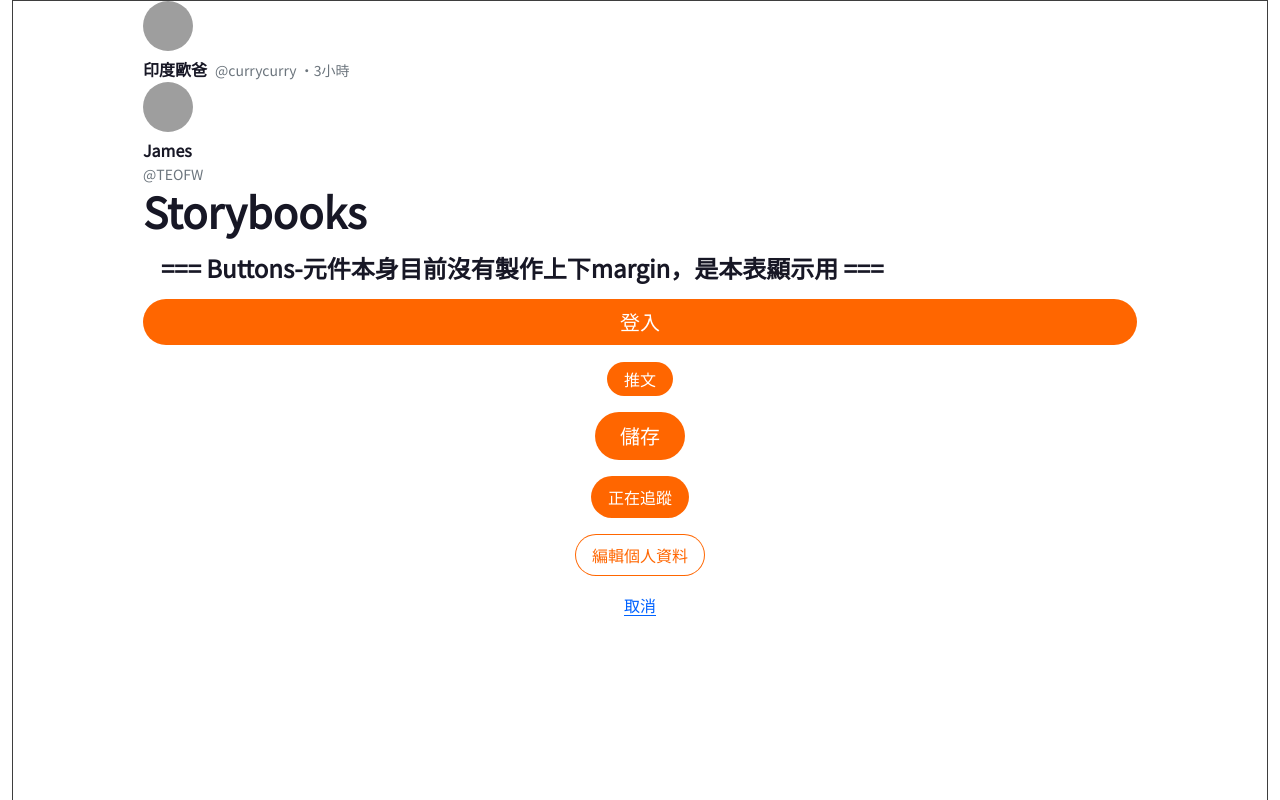
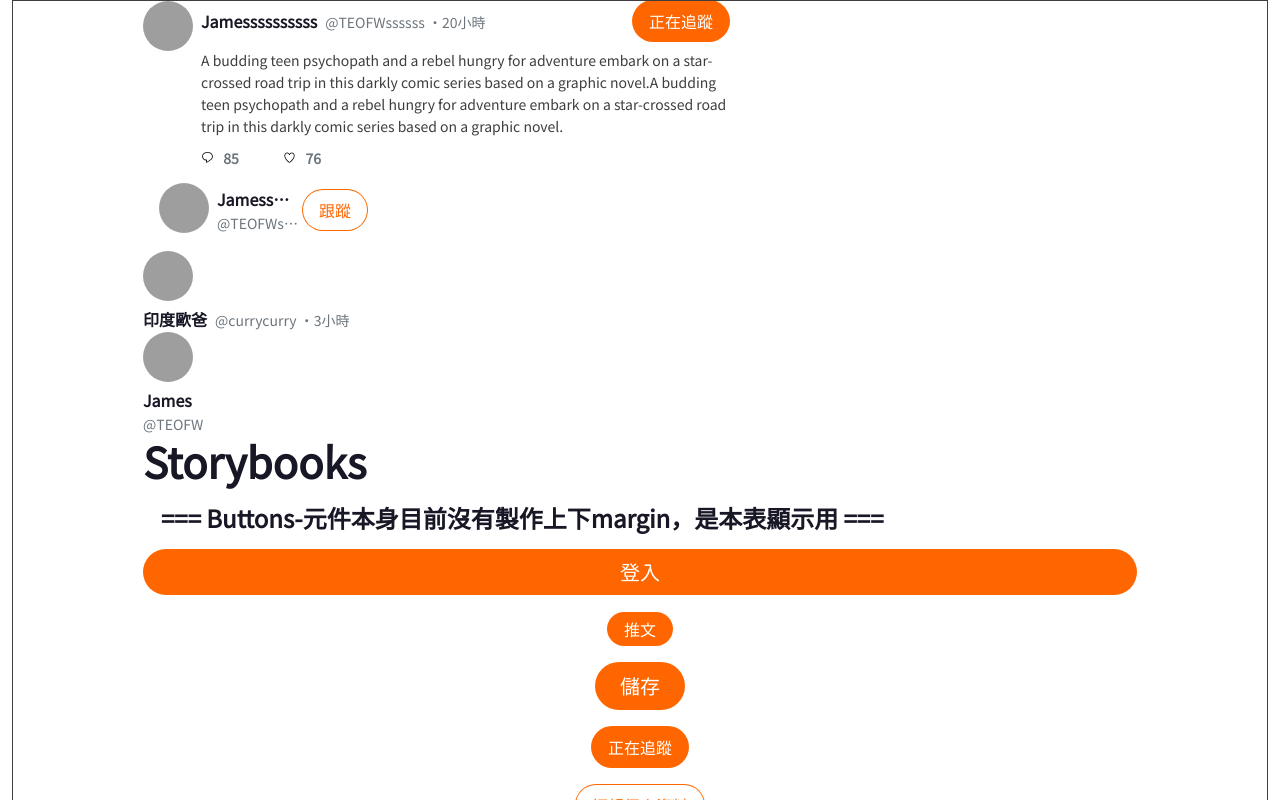
Before and after one commit to leemengyun/ac_twitter_frontend, a React (Create React App) app: page / in a window 1280 px wide. Built offline with nearby package versions, Linux system fonts and the light colour scheme; grey boxes are pictures that could not be loaded.

Commit message:
add TweetCard component

```diff
--- a/src/components/SecLeftNev.jsx
+++ b/src/components/SecLeftNev.jsx
@@ -19,7 +19,7 @@
             <div className='menu-link'>
               <div className='menu-link-items'>
                 <Link to='/main' >
-                  <span className='nav-icon icon-home'></span>
+                  <span className='nav-icon icon-home '></span>
                   首頁
                 </Link>
                 <Link to='/profile' >
--- a/src/pages/storybooks/StoryBookPage.jsx
+++ b/src/pages/storybooks/StoryBookPage.jsx
@@ -6,6 +6,8 @@
 import '../../scss/components/storyBookPage.scss';
 import Defaultavatar from '../../assets/images/icon/avatar.svg'
 import Url from '../../assets/images/icon/chat.svg'
+import like from '../../assets/images/icon/like-filled.svg'
+import reply from '../../assets/images/icon/reply.svg'
 const LayoutNav = () => {
 
 
@@ -17,7 +19,7 @@
           <img
             src={imgURL || Default}
             alt='userAvatar'
-            className='user_avatar'
+            className='user-avatar'
           />
         </div>
       </>
@@ -26,32 +28,176 @@
 
   const TweetUserName3 = ({name, account , time})=>{
     return (
-      <>
-        <div className='tweet_username_3'>
-          <span className='user_name'>{name}</span>
-          <span className='user_account'>@{account}</span>
-          <span className='user_time'> ·{time}小時</span>
+        <div className='tweet-username-3'>
+          <span className='user-name'>
+            {name}
+          </span>
+          <span className='user-account'>
+            @{account}
+          </span>
+          <span className='user-time'> ·{time}小時</span>
         </div>
-      </>
     )
   }
 
   const TweetUserName2 = ({name, account})=>{
     return (
-      <>
-        <div className='tweet_username_2'>
-          <span className='user_name'>{name}</span>
-          <span className='user_account'>@{account}</span>
+        <div className='tweet-username-2'>
+          <span className='user-name'>
+            {name}
+          </span>
+          <span className='user-account'>
+            @{account}
+          </span>
         </div>
-      </>
     )
   }
 
+  const TweetIconCount =({likeCount,replyCount}) => {
+    return(
+      <div className='tweet-card-icon-count'>
+          <div className='tweet-card-reply-count'>
+            <img src={reply} alt='reply' className='reply-icon'
+            />
+            <span className='tweet-count'>
+              {replyCount}
+            </span>
+          </div>
+          <div className='tweet-card-like-count'>
+           <img src={like} alt='like' className='like-icon'
+           />
+          <span className='tweet-count'>
+            {likeCount}
+          </span>
+        </div>
+      </div>
+    )
+  }
+
+  const user = {
+      name: 'Jamessssssssss',
+      id: 1,
+      account:'TEOFWssssss',
+      time:20,
+      imgUrl:'https://pyxis.nymag.com/v1/imgs/4cd/212/81283ed5194911027fd285de7b326616f0-04-end-of-the-world.rsocial.w1200.jpg',
+      description:"A budding teen psychopath and a rebel hungry for adventure embark on a star-crossed road trip in this darkly comic series based on a graphic novel.A budding teen psychopath and a rebel hungry for adventure embark on a star-crossed road trip in this darkly comic series based on a graphic novel.",
+      likeCount: 76,
+      replyCount: 85,
+      otherUser:{
+        id:2,
+        name: 'Alyssa',
+        account: 'TEOFW'
+      }
+    }
 
 
+const TweetCardBasic = ({...props})=>{
+
+  return (
+    <div className='tweet-card-basic'>
+      <UserAvatar imgURL={props.imgUrl}
+      />
+      <div className='tweet-card-left-info'>
+      <TweetUserName3
+        name={props.name}
+        account={props.account}
+        time={props.time}
+      />
+        <p className='tweet-card-basic-description'>
+          {props.description}
+        </p>
+        <TweetIconCount
+          likeCount={props.likeCount}
+          replyCount={props.replyCount}
+        />
+      </div>
+    </div>
+  )
+}
+
+//自己的回覆 卡片名自己 回覆名別人
+//別人的回覆 卡片名別人 回覆名tweet用戶
+//username id description account date time count avatar
+//reply other user : name account description time avatar
+
+const TweetCardReply = ({...props})=>{
+  return (
+   <div className='tweet-card-basic'>
+      <UserAvatar imgURL={props.imgUrl}
+      />
+      <div className='tweet-card-left-info'>
+        <TweetUserName3
+          name={props.name}
+          account={props.account}
+          time={props.time}
+        />
+        <p className='tweet-card-basic-reply'>
+          回覆
+          <span className='reply-user-account'>
+           @{props.otherUser.account}
+          </span>
+        </p>
+        <p className='tweet-card-basic-description'>
+          {props.description}
+        </p>
+      </div>
+    </div>
+  )
+}
+
+const TweetCardfollowing = ({...props})=> {
+  return (
+     <div className='tweet-card-basic'>
+      <UserAvatar imgURL={props.imgUrl}
+      />
+      <div className='tweet-card-left-info'>
+        <div className='tweet-card-name-btn'>
+          <TweetUserName3
+            name={props.name}
+            account={props.account}
+            time={props.time}
+          />
+          <span className='tweet-card-btn'>
+            <button className='button-md button-m active' type='submit'>
+              正在追蹤
+            </button>
+          </span>
+        </div>
+        <p className='tweet-card-basic-description'>
+          {props.description}
+        </p>
+        <TweetIconCount
+          likeCount={props.likeCount}
+          replyCount={props.replyCount}
+        />
+      </div>
+    </div>
+  )
+}
+//點擊tweet 跳出reply list 資料{該推文的user,reply:{usersInfo}}
+
+const FollowCardList = ()=>{
+  return (
+    <div className='follow-card'>
+      <UserAvatar
+        Default={Defaultavatar}
+        imgURL={'https://pyxis.nymag.com/v1/imgs/4cd/212/81283ed5194911027fd285de7b326616f0-04-end-of-the-world.rsocial.w1200.jpg'}
+      />
+      <TweetUserName2
+        name={'Jamessssss'}
+        account={'TEOFWsssss'}
+      />
+      <button className='button-md button-m' type='submit'>
+              跟蹤
+      </button>
+    </div>
+  )
+}
   return (
     <>
       <div className='storybook-layout'>
+        <TweetCardfollowing {...user}/>
+      <FollowCardList />
     <UserAvatar
         Default={Defaultavatar}
         imgURL={' https://media.licdn.com/dms/image/D5603AQGmA1K4ud_M1g/profile-displayphoto-shrink_400_400/0/1675331260718?e=1691625600&v=beta&t=eR4xDwl0gMzApYrYmf92cOOy8575nA9mrUlZZxvb2Ys'}
--- a/src/scss/core/_basic.scss
+++ b/src/scss/core/_basic.scss
@@ -202,32 +202,126 @@
   margin-bottom: var(--margin-l);
 }
 //tweet s component
-.user_avatar {
-  width: 50px;
-  height: 50px;
-  border-radius: 50%;
-  object-fit: cover;
+.avatar{
+  margin-right: 8px;
+  & .user-avatar {
+    width: 50px;
+    height: 50px;
+    border-radius: 50%;
+    object-fit: cover;
+  }
 }
-.user_name {
+
+.user-name {
   font-size: 16px;
   font-weight: 700;
   line-height: 26px;
   margin-right: 8px;
   color: var(--gray-100);
 }
-.user_account,
-.user_time{
+.user-account,
+.user-time{
   font-size: 14px;
   line-height: 22px;
   font-weight: 400;
   color: var(--secondary-color);
 }
-.tweet_username_2 {
+.tweet-username-2 {
   display: flex;
   flex-direction: column;
 }
+.tweet-username-3 {
+  min-width: 158px;
+}
 
+// card 樣式
+.tweet-card-basic  {
+  display: grid;
+  min-width: 269px;
+  grid-template-columns: 50px auto;
+  gap: 8px;
+  & .tweet-card-left-info{
+    & .avatar {
+      grid-column: 1/2;
+    }
+    & .tweet-card-name-btn {
+      display: flex;
+      justify-content: space-between;
+      align-items: center;
+      max-width: 528px;
+      & .tweet-card-basic-follow {
+          & .button-md {
+            display: flex;
+            align-items: center;
+            height: 32px;
+            min-width: 80px;
+            font-size: 16px;
+          }
+        }
+      }
+    }
+    & .tweet-card-basic-reply {
+      font-size: 14px;
+      font-weight: 400;
+      height: 22px;
+      padding: 8px 0px;
+      & .reply-user-account {
+        color: var(--main-color);
+        padding-left: 2px;
+      }
+    }
+    & .tweet-card-basic-description {
+      color: var(--icon-gray-color);
+      max-width: 528px;
+      font-size: 14px;
+      font-weight: 400;
+      line-height: 22px;
+      margin: 8px 0px;
+   }
+     .tweet-card-icon-count {
+       display: flex;
+       justify-content: space-between;
+       align-items: center;
+       width: 120px; //暫時寫死
 
+       & .reply-icon {
+         width: 13.17px;
+         height: 13.17px;
+         margin-right: 9px;
+       }
+
+       & .like-icon {
+         width: 13.4px;
+         height: 12.61px;
+         margin-right: 9px;
+       }
+
+       & .tweet-count {
+         font-size: 14px;
+         font-weight: 600;
+         color: var(--secondary-color);
+       }
+     }
+  }
+  // FollowCardList
+  .follow-card {
+    display: flex;
+    align-items: center;
+    min-width: 273px;
+    height: 82px;
+    padding: 16px;
+    & .tweet-username-2{
+      max-width:83px;
+      margin-right:3px;
+      & .user-name,
+      .user-account{
+        display:-webkit-box;
+        -webkit-line-clamp: 1;
+        -webkit-box-orient: vertical;
+        overflow: hidden;
+      }
+    }
+  }
 /* End [共用元件] ---------------------------------------------------------------------------------------- */
 
 /* @group [buttons] ----------------------------------------------------------------------------------------*/
```
